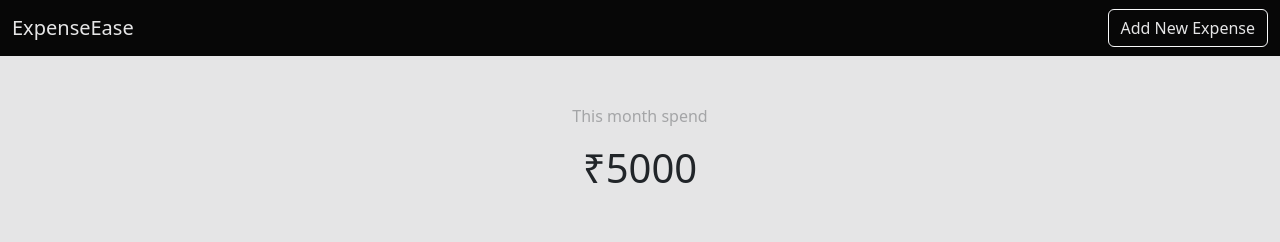
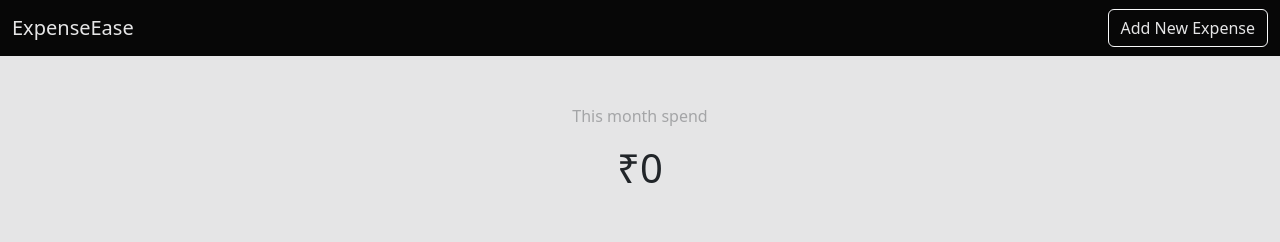
Before and after one commit to Ashishrath/ExpenseEase, a React (Create React App) app: page / in a window 1280 px wide. Shown: the top 242 px of the page. Built offline with nearby package versions, Linux system fonts and the light colour scheme.

Commit message:
current month spend task complete

```diff
--- a/src/App.js
+++ b/src/App.js
@@ -27,8 +27,6 @@ const DUMMY_EXPENSES = [
   },
 ];
 
-
-
 function App() {
   const [expenses, setExpenses] = useState(DUMMY_EXPENSES);
 
@@ -38,17 +36,31 @@ function App() {
     });
   };
 
+  const saveExpenseDataHandler = (enteredExpenseData) => {
+    const expenseData = {
+      ...enteredExpenseData,
+      id: Math.random().toString(),
+    };
+    addExpenseHandler(expenseData);
+  };
+
   const [formVisibility, setFormVisibility] = useState(false);
 
   const onAddForm = (status) => {
     setFormVisibility(status);
-  }
+  };
 
   return (
     <div>
       <NavBar formStatus={onAddForm} />
-      {formVisibility && <AddExpense formStatus={onAddForm} />}
-      <TotalExpenses />
+      {formVisibility && (
+        <AddExpense
+          formStatus={onAddForm}
+          onSaveExpenseData={saveExpenseDataHandler}
+        />
+      )}
+      <TotalExpenses items={expenses} />
+
       <Expenses items={expenses} />
     </div>
   );
--- a/src/components/AddExpense/AddExpense.js
+++ b/src/components/AddExpense/AddExpense.js
@@ -24,11 +24,11 @@ const AddExpense = (props) => {
 
     const expenseData = {
       title: enteredTitle,
-      amount: enteredAmount,
+      amount: +enteredAmount,
       date: new Date(enteredDate),
     };
 
-    //props.onSaveExpenseData(expenseData);
+    props.onSaveExpenseData(expenseData);
     setEnteredTitle('');
     setEnteredAmount('');
     setEnteredDate('');
--- a/src/components/TotalExpense/TotalExpenses.js
+++ b/src/components/TotalExpense/TotalExpenses.js
@@ -2,12 +2,27 @@ import React from "react";
 
 import './TotalExpenses.css';
 
-const TotalExpenses = () => {
+const TotalExpenses = (props) => {
+    const getCurrentMonthExpenses = (expenses) => {
+        const currentDate = new Date();
+        const currentMonth = currentDate.getMonth();
+
+        return expenses.filter((expense) => {
+          return expense.date.getMonth() === currentMonth;
+        });
+      };
+
+      const calculateTotalExpenses = (expenses) => {
+        return expenses.reduce((total, expense) => total + expense.amount, 0);
+      };
+
+      const currentMonthExpenses = getCurrentMonthExpenses(props.items);
+      const totalCurrentMonthExpenses = calculateTotalExpenses(currentMonthExpenses);
     return (
         <div className="expenses">
             <div className="container-fluid">
             <p className="expense-label label">This month spend</p>
-            <h1 className="expense-label">₹5000</h1>
+            <h1 className="expense-label">₹{totalCurrentMonthExpenses}</h1>
             </div>
 
         </div>
```
